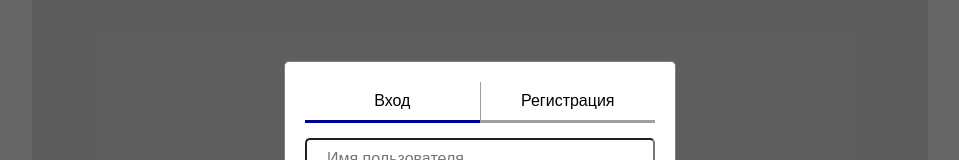
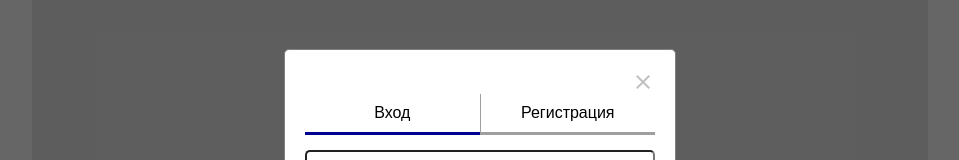
Before and after one commit to clearly1/test-lightit, a React (Create React App) app: page /#/ in a window 1280 px wide. Both pictures are taken after a click on the button "Вход". Shown: the part 222-382 px from the top of the page, without its empty margins (160-1119 px from the left). Built offline with nearby package versions, Linux system fonts and the light colour scheme; no server answers.

Commit message:
added close icon on signIn signUp form

```diff
--- a/src/api/index.js
+++ b/src/api/index.js
@@ -1,6 +1,4 @@
 import axios from 'axios'
-import {setUsername} from "../features/auth/authSlice";
-
 
 const config = {
     baseURL: "http://smktesting.herokuapp.com/",
--- a/src/components/Product/Product.js
+++ b/src/components/Product/Product.js
@@ -27,7 +27,7 @@ function Product(props) {
                     margin: '0'
                 },
                 mainProductInfoContainer: {
-                    margin: '20px'
+                    margin: '20px 20px 10px'
                 },
                 imageWrapper: {
                     minWidth: '250px',
--- a/src/components/Product/productStyles.module.sass
+++ b/src/components/Product/productStyles.module.sass
@@ -91,6 +91,7 @@
       opacity: 1
 
 .lessInfoBlock
+  padding-top: 15px
   width: 100%
   color: rgba(128, 128, 128, 0.4)
   display: flex
--- a/src/components/ReviewForm/ReviewForm.js
+++ b/src/components/ReviewForm/ReviewForm.js
@@ -3,13 +3,14 @@ import styles from './reviewFormStyles.module.sass'
 import {ErrorMessage, Field, Form, Formik} from "formik";
 import Rating from "@material-ui/lab/Rating";
 import {createReview} from "../../api";
+import PropTypes from "prop-types";
 
 function ReviewForm(props) {
 
     return (
         <div>
             <Formik
-                initialValues={{ rate: 0, text: ''}}
+                initialValues={{rate: 0, text: ''}}
                 validate={values => {
                     const errors = {};
                     if (!values.text || /^ +$/.test(values.username)) {
@@ -17,12 +18,14 @@ function ReviewForm(props) {
                     }
                     return errors;
                 }}
-                onSubmit={(values, {setSubmitting}) => {
+                onSubmit={(values, {setSubmitting, resetForm}) => {
                     setSubmitting(true);
-                        createReview(`/api/reviews/${props.productId}`, values).then((response)=>{
-                            console.log(response.data);
-                        });
-                    setSubmitting(false);
+                    createReview(`/api/reviews/${props.productId}`, values).then((response) => {
+                        resetForm({rate: 0, text: ''});
+                        props.setNewReview(response.data);
+                        setSubmitting(false);
+                    });
+
                 }}
             >
                 {({setFieldValue, values, isSubmitting}) => (
@@ -36,7 +39,7 @@ function ReviewForm(props) {
                                     const newValue = parseInt(event.target.value);
                                     if (values.rate !== newValue) {
                                         setFieldValue("rate", newValue);
-                                    }else {
+                                    } else {
                                         setFieldValue("rate", 0);
                                     }
                                 }}
@@ -54,4 +57,8 @@ function ReviewForm(props) {
     );
 }
 
+ReviewForm.propTypes = {
+    setNewReview: PropTypes.func
+};
+
 export default ReviewForm;
--- a/src/components/ReviewsContainer/ReviewsContainer.js
+++ b/src/components/ReviewsContainer/ReviewsContainer.js
@@ -11,24 +11,26 @@ import {selectAuth} from "../../features/auth/authSlice";
 
 function ReviewsContainer(props) {
 
+    const [newReview, setNewReview] = useState(null);
     const [reviews, setReviews] = useState([]);
     const [loading, setLoading] = useState(true);
     const dispatch = useDispatch();
     const auth = useSelector(selectAuth);
 
     useEffect(()=>{
+        console.log('useEffect');
         getReviewsByProductId(`/api/reviews/${props.productId}`).then(response =>{
             setReviews([...response.data]);
             setLoading(false);
         });
-    },[]);
+    },[newReview]);
 
     return (
         <div className={styles.reviewsContainer}>
             <span>Отзывы:</span>
             {
                 auth.username !== null ?
-                    <ReviewForm productId={props.productId}/>
+                    <ReviewForm productId={props.productId} setNewReview={setNewReview}/>
                     :
                 <div className={styles.authRecommendation}>Чтобы оставлять отзывы <span onClick={()=>{
                     dispatch(changeIsSignIn(true));
--- a/src/components/SignInUpForm/SignInUpForm.js
+++ b/src/components/SignInUpForm/SignInUpForm.js
@@ -8,22 +8,23 @@ import {
     selectSignInUpForm
 } from "../../features/signInUpForm/signInUpFormSlice";
 import {authentication} from "../../api";
-import { toast } from 'react-toastify';
+import {toast} from 'react-toastify';
 import 'react-toastify/dist/ReactToastify.css';
 import {axiosInstance} from '../../api/index'
 import {setUsername} from "../../features/auth/authSlice";
-
+import { mdiClose } from '@mdi/js';
+import Icon from "@mdi/react";
 
 function SignInUpForm(props) {
 
     const signInUpForm = useSelector(selectSignInUpForm);
     const dispatch = useDispatch();
     const notify = (response) => {
-        if(response.token){
-            toast.success('Вход выполнен успешно',{
+        if (response.token) {
+            toast.success('Вход выполнен успешно', {
                 position: toast.POSITION.BOTTOM_RIGHT
             })
-        }else{
+        } else {
             toast.warn(response.message, {
                 position: toast.POSITION.BOTTOM_RIGHT
             });
@@ -35,7 +36,8 @@ function SignInUpForm(props) {
             <div className={styles.clickableFreeArea} onClick={() => {
                 dispatch(changeSignInUpFormIsOpen())
             }}/>
-            <Formik
+
+           <Formik
                 initialValues={{username: '', password: '', confirmPassword: ''}}
                 validate={values => {
                     const errors = {};
@@ -60,7 +62,7 @@ function SignInUpForm(props) {
                     }
                     return errors;
                 }}
-                onSubmit={(values, {setSubmitting} ) => {
+                onSubmit={(values, {setSubmitting}) => {
                     setSubmitting(true);
                     let url = 'api/login/';
                     if (!signInUpForm.isSignIn) {
@@ -68,11 +70,11 @@ function SignInUpForm(props) {
                     }
                     authentication(url, values).then(response => {
                         notify(response.data);
-                        if(response.data.success === true){
+                        if (response.data.success === true) {
                             dispatch(setUsername(values.username));
                             document.cookie = `token=${response.data.token}`;
                             document.cookie = `username=${values.username}`;
-                            axiosInstance.defaults.headers.common['Authorization'] = 'Token '+ response.data.token;
+                            axiosInstance.defaults.headers.common['Authorization'] = 'Token ' + response.data.token;
                             dispatch(changeSignInUpFormIsOpen());
                         }
                         setSubmitting(false);
@@ -81,6 +83,9 @@ function SignInUpForm(props) {
             >
                 {({isSubmitting}) => (
                     <Form className={styles.signInUpForm}>
+                        <Icon className={styles.closeIcon} path={mdiClose} size={1} onClick={() => {
+                            dispatch(changeSignInUpFormIsOpen())
+                        }}/>
                         <div className={styles.formNav}>
                             <input id="signIn" type="radio" name="isSignInForm" checked={signInUpForm.isSignIn}
                                    onChange={() => {
@@ -94,7 +99,7 @@ function SignInUpForm(props) {
                                    }}/>
                             <label htmlFor="signUp">Регистрация</label>
                         </div>
-                        <Field type="text" name="username" placeholder="Имя пользователя" />
+                        <Field type="text" name="username" placeholder="Имя пользователя"/>
                         <ErrorMessage name="username">{msg => <div
                             className={styles.errorContainer}>{msg}</div>}</ErrorMessage>
                         <Field type="password" name="password" placeholder="Пароль"/>
--- a/src/components/SignInUpForm/signInUpFormStyles.module.sass
+++ b/src/components/SignInUpForm/signInUpFormStyles.module.sass
@@ -42,7 +42,7 @@
     justify-content: center
     border-bottom: 3px solid #9f9f9f
     cursor: pointer
-    transition: 0.1s
+    transition: 0.2s
   input
     display: none
   span
@@ -61,3 +61,13 @@
 .clickableFreeArea
   width: 100vw
   height: 100vh
+
+.closeIcon
+  display: flex
+  margin-left: auto
+  color: #c1c1c1
+  cursor: pointer
+  transition: 0.2s
+
+.closeIcon:hover
+  color: gray
```
Also changed, not shown: 1 other file (tests, documents, lock files or other folders).
